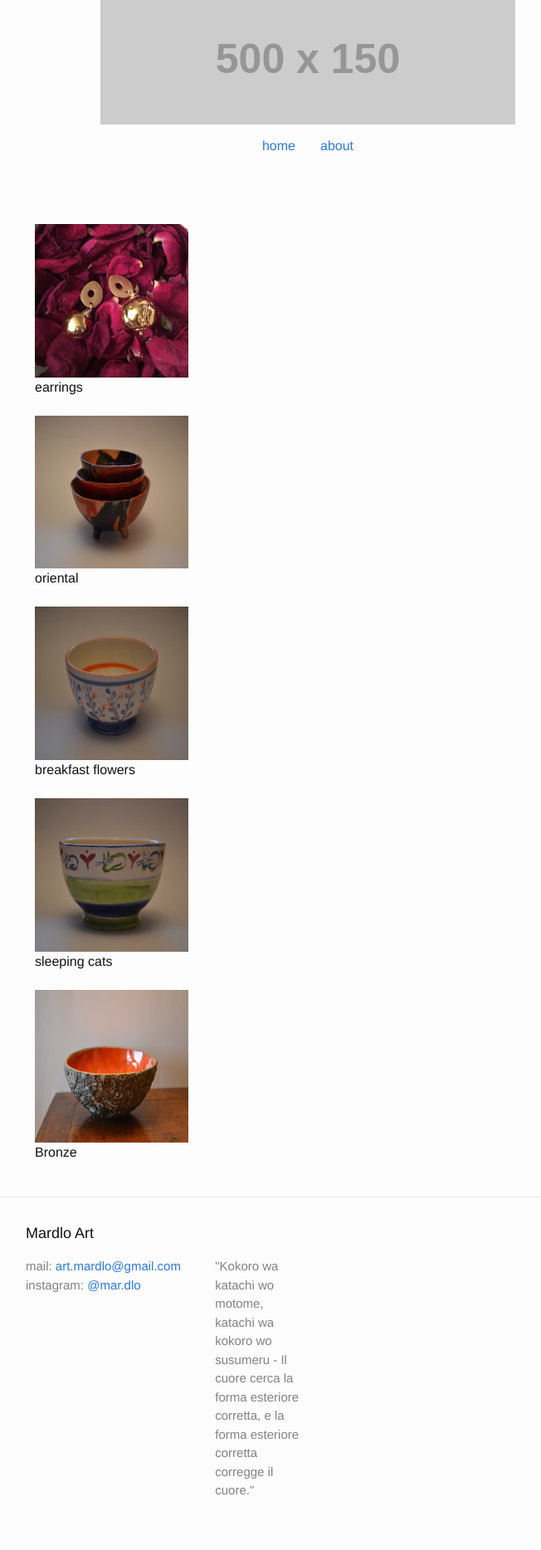
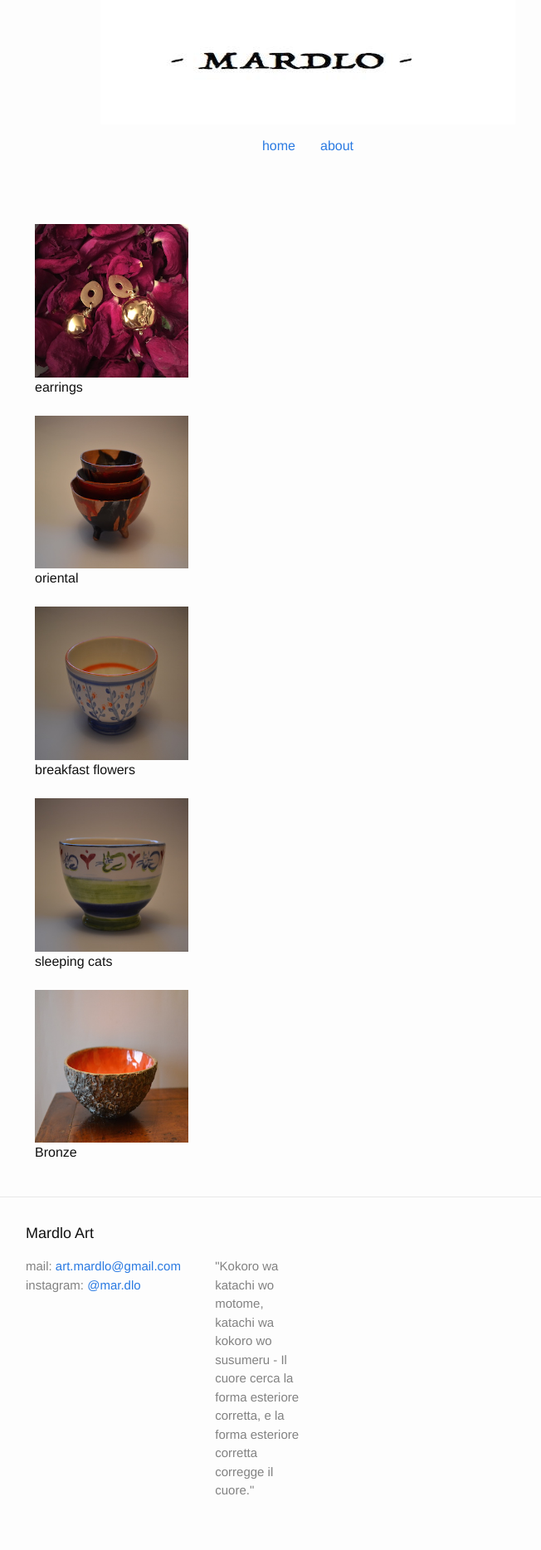
Before and after one commit to mardlo/mardlo.github.io, a Jekyll site: the page built from index.html, in a window 1280 px wide. Shown: the whole page at 83% size, without its empty margins (269-921 px from the left). Built offline with Jekyll 4.4.1, drawn with Linux system fonts in a browser that asks for light colours.

Commit message:
Update header.html

```diff
--- a/_includes/header.html
+++ b/_includes/header.html
@@ -1,7 +1,7 @@
 <header class="site-header">
 
   <div class="wrap">
-    <a class="site-title" href="{{ site.baseurl }}/"><img src="http://placehold.it/500x150"></a>
+    <a class="site-title" href="{{ site.baseurl }}/"><img src="/assets/logo.png"></a>
 
     <nav class="navbar">
       <div class="container">
```
